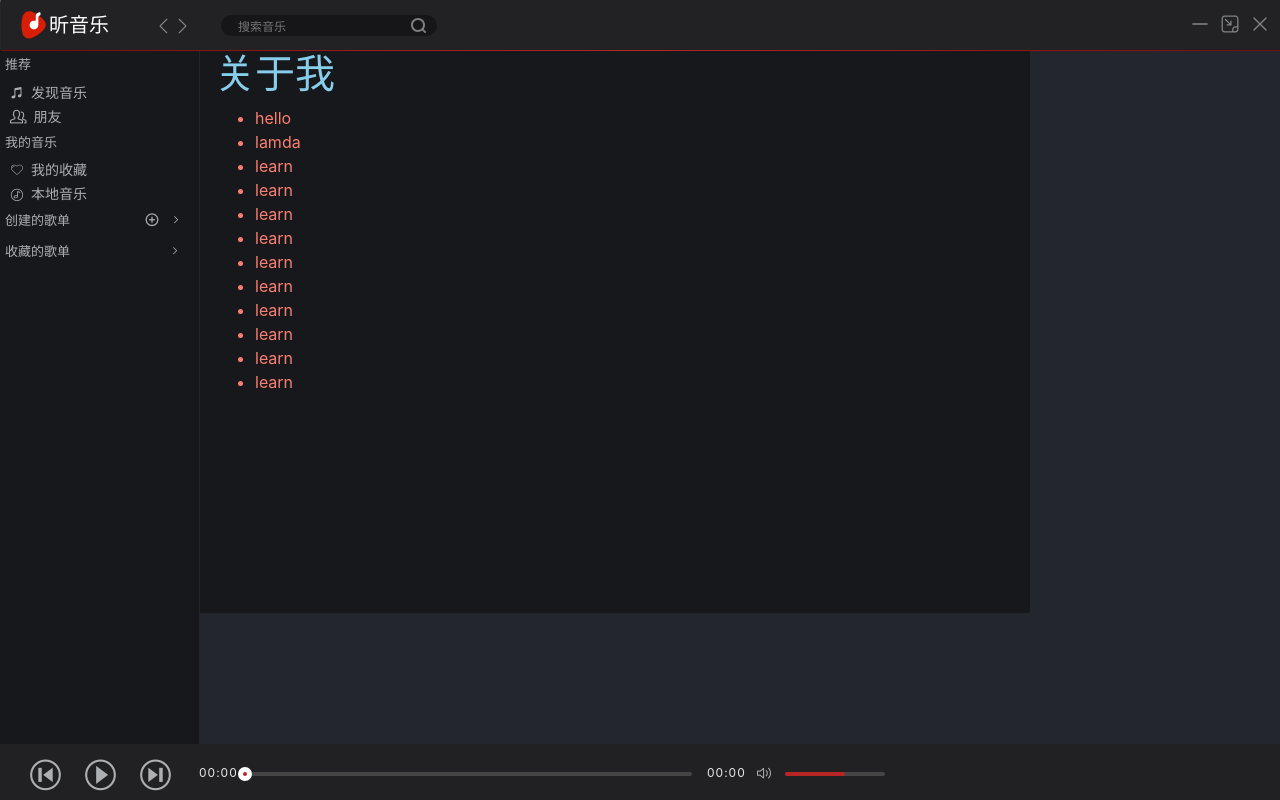
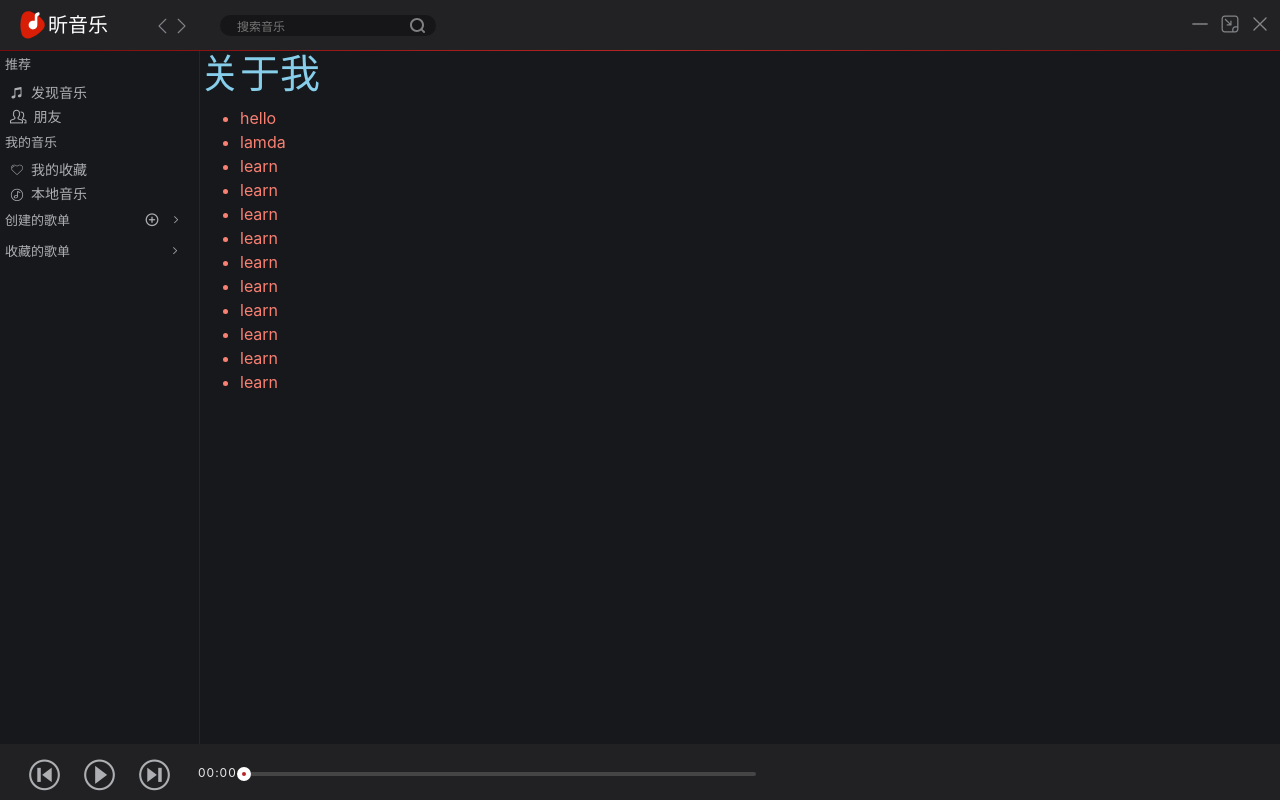
Before and after one commit to EGo14T/Vue-electron-xinmusic, a Vue app: page / in a window 1280 px wide. Built offline with nearby package versions, Linux system fonts and the light colour scheme.

Commit message:
2019 1128日常提交

```diff
--- a/public/index.html
+++ b/public/index.html
@@ -21,12 +21,12 @@
 body{
   overflow-x:hidden;
   overflow-y:hidden;
-  border: 1px solid #48545c;
 
   background: #23262c;
 
   -webkit-user-select: none; /* Chrome/Safari/Opera */
 
+
 }
 
 
--- a/src/App.vue
+++ b/src/App.vue
@@ -8,7 +8,7 @@
       <LeftMenu></LeftMenu>
     </div>
 
-    <div class="container">
+    <div class="main">
         <router-view></router-view>
     </div>
     <div class="footer">
@@ -49,21 +49,21 @@ export default {
   left: 0;
   top: 50px;
   width: 199px;
-  height: calc(100% - 50px);;
+  height: calc(100% - 106px);
 
   overflow-y:scroll;
 
   background: rgb(22, 24, 28);
 }
 
-.container{
-   position:absolute;
+.main{
+  position:absolute;
   top: 50px;
   left: 200px;
   background: rgb(22, 24, 28);
 
-  width: 830px;
-  height: 563px;
+  width: calc(100% - 200px);;
+  height: calc(100% - 106px);
   overflow-y:scroll
 
 }
--- a/src/components/Header.vue
+++ b/src/components/Header.vue
@@ -8,7 +8,7 @@
           </path>
         </svg>
 
-        <div class="navbar-brand" @click="alert()">昕音乐</div>
+        <div class="navbar-brand" @click="">昕音乐</div>
 
         <div class="history">
           <span class="historybtn">
@@ -74,10 +74,6 @@ export default {
       ipcRenderer.send('minMax');
     },
 
-    alert(){
-      alert(123);
-    }
-
   }
 
 }
--- a/src/components/LeftMeun.vue
+++ b/src/components/LeftMeun.vue
@@ -5,12 +5,12 @@
         <div class="navtitle">推荐</div>
         <div class="nav-citem">
           <i class="iconfont-leftbar icon-ic_addmusic">&ensp;</i>
-          <span class="navtext" @click="toURL()">发现音乐</span>
+          <span class="navtext" @click="toComponents('/MusicList')">发现音乐</span>
         </div>
 
         <div class="nav-citem">
           <i class="iconfont-leftbar icon-ic_myfriends">&ensp;</i>
-          <span class="navtext">朋友</span>
+          <span class="navtext" @click="toComponents('/friends')">朋友</span>
         </div>
       </li>
     </ul>
@@ -143,7 +143,8 @@ export default {
  },
  methods:{
    toMusciList(musicListID){
-     alert(musicListID)
+     //alert(musicListID)
+     toURL();
    },
    addclass(i){
     switch (i) {
@@ -160,8 +161,8 @@ export default {
     alert(123);
   },
 
-  toURL(){
-    this.$router.push({ path: '/musicList' })
+  toComponents(pathUrl){
+    this.$router.push({ path: pathUrl })
   },
 
  }
--- a/src/components/MusicList.vue
+++ b/src/components/MusicList.vue
@@ -3,7 +3,7 @@
     <div>
         <div class="up">
             <div class="music-list-img">
-                <img :src="imgSrc" width="199px" height="199px">
+                <img :src="imgSrc" width="199px" height="199px" draggable="false">
             </div>
 
             <div class="music-list-info">
@@ -23,9 +23,6 @@
 
             </div>
         </div>
-
-
-
 
         <div class="down" @click=getRequest()>
             {{count}}
@@ -65,6 +62,7 @@
         },
     }
 </script>
+
 
 <style>
 
@@ -117,4 +115,5 @@
     right: 185px;
     top: 3px;
 }
+
 </style>
--- a/src/components/footer.vue
+++ b/src/components/footer.vue
@@ -14,11 +14,11 @@
            </slider>
         </div>
 
-        <div class="volumebar row col-md-auto">
+        <!--<div class="volumebar row col-md-auto">
             <volumebar class="timebar-process" :min=0 :max=100  v-model:value = "perr"
             @getVolume="getVolumeValue">
             </volumebar>
-        </div>
+        </div>-->
 
         <!--当前音乐时间-->
         <div class="starttime timefont">
@@ -26,13 +26,13 @@
         </div>
 
         <!--音乐总长-->
-        <div class="endtime timefont">
+        <!--<div class="endtime timefont">
             {{ntimeMinutes | addZero}}:{{ntimeSeconds | addZero}}
         </div>
 
         <div class="volumebarbtn">
             <i class= "iconfont-playbar iconfont-vSize icon-shengyinkai icon-space"></i>
-        </div>
+        </div>-->
 
         <audio
             preload="auto"
@@ -131,8 +131,9 @@ import volumebar from '../components/VolumeProgress';
                 //console.log("slide值"+this.slide)
             },
 
+            //拖动的时候 歌曲仍然继续播放
             getSlideFlagValue(data){
-                console.log(data)
+                //console.log(data)
                 this.slideFlag = data;
             },
 
@@ -153,11 +154,13 @@ import volumebar from '../components/VolumeProgress';
         watch:{
             per: function(){
                this.nowTime = this.secondNum * this.per / 1000;
-               console.log("当前时间"+this.nowTime);
+               //console.log("当前时间"+this.nowTime);
             }
 
         },
 
+
+        //过滤器，小于10的补0
         filters:{
             addZero:function(value){
                 if(value<10){
@@ -193,7 +196,7 @@ import volumebar from '../components/VolumeProgress';
 }
 
 .timebar{
-    width: 800px;
+    width: 100%;
     color: #ffffff;
     position: absolute;
     top: 3px;
--- a/src/components/timebar.vue
+++ b/src/components/timebar.vue
@@ -66,7 +66,7 @@ export default {
         // 当value变化的时候，会通过计算属性修改left，width
 
         // 拖拽的时候获取的新width
-        var newWidth = e.clientX - 247;
+        var newWidth = e.clientX - 243;
         // 拖拽的时候得到新的百分比
         var scale = newWidth / _this.slider.offsetWidth;
         _this.per = Math.ceil((_this.max - _this.min) * scale + _this.min);
@@ -93,12 +93,12 @@ export default {
       var width = parseInt(_this.width);
       var disX = e.clientX;
       e.cancelBubble = true;
-      var newWidth = e.clientX-247;
+      var newWidth = e.clientX-243;
       //console.log("process点击到边框的距离"+e.clientX)
       //console.log("process点击到dom的距离"+e.offsetX)
       //console.log(newWidth);
 
-      var scale = newWidth / 447;
+      var scale = newWidth / _this.slider.offsetWidth;;
       //console.log(scale)
       //console.log(Math.ceil((_this.max - _this.min)*scale));
       _this.per = Math.ceil((_this.max - _this.min) * scale + _this.min);
@@ -115,12 +115,12 @@ export default {
       var width = parseInt(_this.width);
       var disX = e.clientX;
       e.cancelBubble = true;
-      var newWidth = e.clientX-247;
+      var newWidth = e.clientX-243;
       //console.log("slider点击到边框的距离"+e.clientX)
       //console.log("slider点击到dom的距离"+e.offsetX)
       //console.log(newWidth);
 
-      var scale = newWidth / 447;
+      var scale = newWidth / _this.slider.offsetWidth;
       //console.log(scale)
       //console.log(Math.ceil((_this.max - _this.min)*scale));
       _this.per = Math.ceil((_this.max - _this.min) * scale + _this.min);
@@ -174,7 +174,7 @@ export default {
 .slider {
   position: relative;
   margin: 20px 0;
-  width: 447px;
+  width: 40%;
   height: 4px;
   background:#454546;
   border-radius: 5px;
```
Also changed, not shown: src/background.js (+4 -3 lines).
